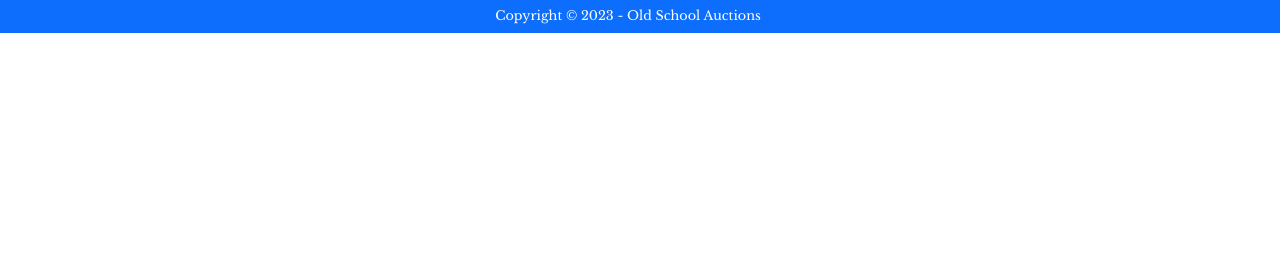
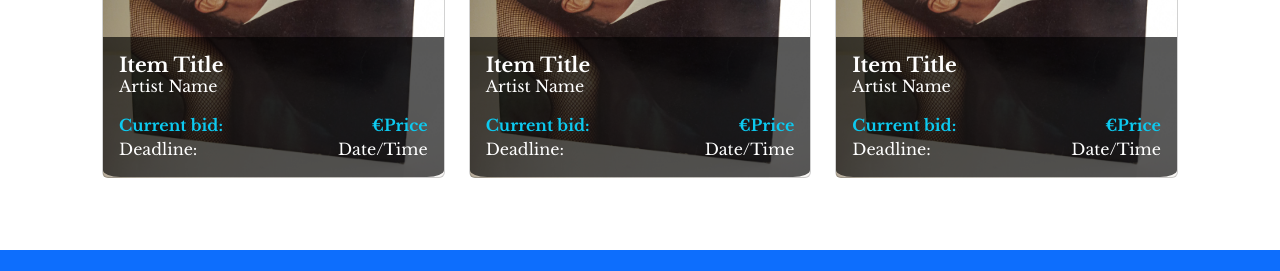
Before and after one commit to Murots/Semester-project2, a website with bundled scripts: page html/auctions/index.html in a window 1280 px wide. Shown: the part 1013-1284 px from the top of the page. Before the commit the page ends 1046 px from the top, so only its background shows below. Built offline with nearby package versions, Linux system fonts and the light colour scheme.

Commit message:
Created example listing to go by when fetching later

```diff
--- a/html/auctions/index.html
+++ b/html/auctions/index.html
@@ -109,6 +109,80 @@
         <div class="row mx-0 mx-lg-auto pt-5">
           <h1>Auction list</h1>
         </div>
+        <div class="row mx-0 mx-lg-auto mt-3">
+          <div class="col-12 col-sm-6 col-lg-4 mb-4">
+            <div class="card auction-card position-relative">
+              <div class="overlay p-3 position-absolute">
+                <h5 class="fw-bold text-white mb-0">Item Title</h5>
+                <h5 class="text-white fs-6 mb-3">Artist Name</h5>
+                <div class="row">
+                  <div class="col-6">
+                    <p class="text-info fw-bold mb-0">Current bid:</p>
+                  </div>
+                  <div class="col-6 text-end">
+                    <p class="text-info fw-bold mb-0">€Price</p>
+                  </div>
+                </div>
+                <div class="row">
+                  <div class="col-6">
+                    <p class="mb-0 text-white">Deadline:</p>
+                  </div>
+                  <div class="col-6 text-end">
+                    <p class="mb-0 text-white">Date/Time</p>
+                  </div>
+                </div>
+              </div>
+            </div>
+          </div>
+          <div class="col-12 col-sm-6 col-lg-4 mb-4">
+            <div class="card auction-card position-relative">
+              <div class="overlay p-3 position-absolute">
+                <h5 class="fw-bold text-white mb-0">Item Title</h5>
+                <h5 class="text-white fs-6 mb-3">Artist Name</h5>
+                <div class="row">
+                  <div class="col-6">
+                    <p class="text-info fw-bold mb-0">Current bid:</p>
+                  </div>
+                  <div class="col-6 text-end">
+                    <p class="text-info fw-bold mb-0">€Price</p>
+                  </div>
+                </div>
+                <div class="row">
+                  <div class="col-6">
+                    <p class="mb-0 text-white">Deadline:</p>
+                  </div>
+                  <div class="col-6 text-end">
+                    <p class="mb-0 text-white">Date/Time</p>
+                  </div>
+                </div>
+              </div>
+            </div>
+          </div>
+          <div class="col-12 col-sm-6 col-lg-4 mb-4">
+            <div class="card auction-card position-relative">
+              <div class="overlay p-3 position-absolute">
+                <h5 class="fw-bold text-white mb-0">Item Title</h5>
+                <h5 class="text-white fs-6 mb-3">Artist Name</h5>
+                <div class="row">
+                  <div class="col-6">
+                    <p class="text-info fw-bold mb-0">Current bid:</p>
+                  </div>
+                  <div class="col-6 text-end">
+                    <p class="text-info fw-bold mb-0">€Price</p>
+                  </div>
+                </div>
+                <div class="row">
+                  <div class="col-6">
+                    <p class="mb-0 text-white">Deadline:</p>
+                  </div>
+                  <div class="col-6 text-end">
+                    <p class="mb-0 text-white">Date/Time</p>
+                  </div>
+                </div>
+              </div>
+            </div>
+          </div>
+        </div>
       </section>
     </main>
     <footer>
--- a/scripts/profile.mjs
+++ b/scripts/profile.mjs
@@ -1,6 +1,5 @@
 const yourListings = document.getElementById("your-listings");
 const yourBids = document.getElementById("your-bids");
-// const optionsButtons = document.querySelectorAll("#button-options button");
 
 yourListings.addEventListener("click", function () {
   yourListings.classList.add("active");
--- a/src/scss/styles.scss
+++ b/src/scss/styles.scss
@@ -92,22 +92,6 @@ li,
   }
 }
 
-// .btn-check:checked + .btn {
-//   background-color: #17a2b8; /* Bootstrap info color */
-//   color: white;
-// }
-
-// /* Optional: If you want to remove the rounded corners in between buttons */
-// #your-listings + label {
-//   border-top-right-radius: 0;
-//   border-bottom-right-radius: 0;
-// }
-
-// #your-bids + label {
-//   border-top-left-radius: 0;
-//   border-bottom-left-radius: 0;
-// }
-
 .footer-container {
   .row {
     max-width: 100%;
@@ -145,11 +129,21 @@ li,
   color: red;
 }
 
-// .input-group {
-//   max-width: 200px;
-// }
+.auction-card {
+  background-image: url("../../images/IMG_20231204_213506_234.jpg");
+  aspect-ratio: 1 / 1;
+  background-repeat: no-repeat;
+  background-size: cover;
+  background-position-x: center;
+  background-position-y: 55%;
+  border-radius: 5%;
+}
 
-// .alternative-logo {
-//   max-width: 100%;
-//   height: auto;
-// }
+.overlay {
+  bottom: 0;
+  left: 0;
+  right: 0;
+  background: rgba(0, 0, 0, 0.65);
+  border-bottom-left-radius: 5%;
+  border-bottom-right-radius: 5%;
+}
```
Also changed, not shown: dist/css/styles.css, images/IMG_20231204_213506_234.jpg (added), 1 other file.
